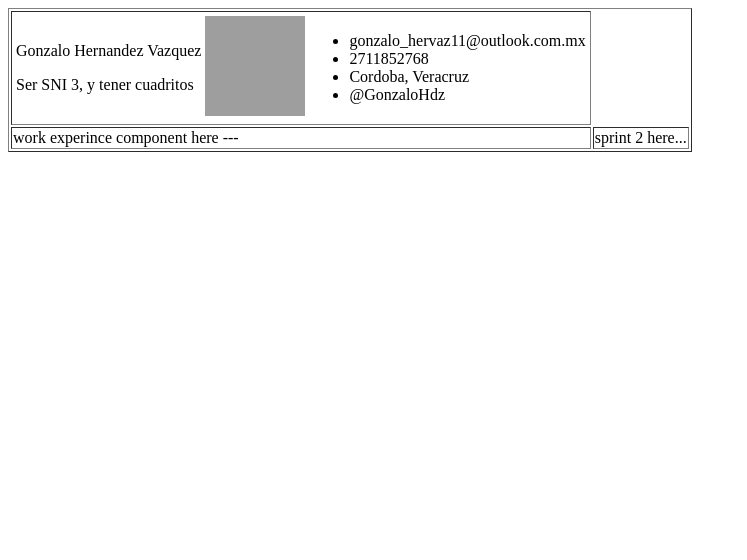
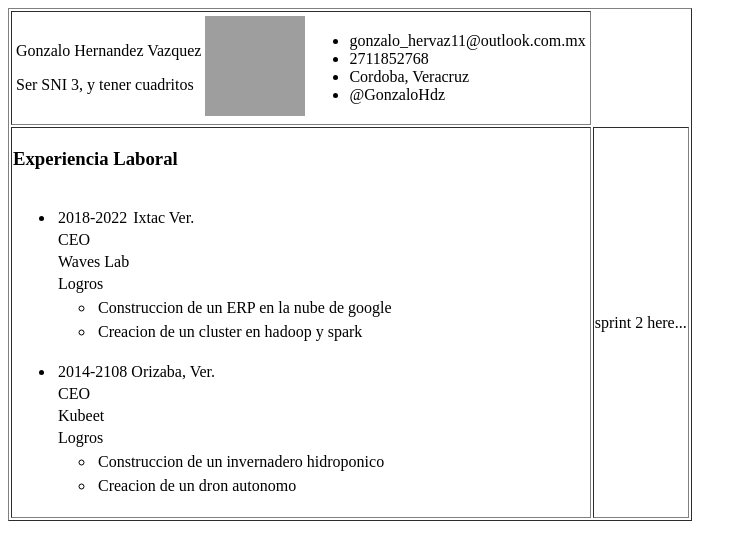
Before and after one commit to GonzaloHdz/mycv, an Angular app: page / in a window 1280 px wide. Shown: the top 560 px of the page, without its empty margins (0-747 px from the left). Built offline with nearby package versions, Linux system fonts and the light colour scheme; grey boxes are pictures that could not be loaded.

Commit message:
add work_experience branch #2

```diff
--- a/src/app/app.component.html
+++ b/src/app/app.component.html
@@ -6,7 +6,7 @@
    </tr>
    <tr>
     <td>
-        work experince component here ---
+        <app-work-experience></app-work-experience>
     </td>
     <td>
         sprint 2 here...
--- a/src/app/app.component.ts
+++ b/src/app/app.component.ts
@@ -1,11 +1,12 @@
 import { Component } from '@angular/core';
 import { RouterOutlet } from '@angular/router';
 import { HeaderComponent } from './header/header.component';
+import { WorkExperienceComponent } from './work-experience/work-experience.component';
 
 @Component({
   selector: 'app-root',
   standalone: true,
-  imports: [RouterOutlet,HeaderComponent],
+  imports: [RouterOutlet,HeaderComponent,WorkExperienceComponent],
   templateUrl: './app.component.html',
   styleUrl: './app.component.css'
 })
--- /dev/null
+++ b/src/app/work-experience/work-experience.component.html
@@ -0,0 +1,26 @@
+<h3>Experiencia Laboral</h3>
+<table border="0">
+    <ul *ngFor="let work of workExperience">
+        <li>
+            <tr>
+                <td>{{ work.fecha }} </td> <td> {{ work.ubicacion }}</td>
+            </tr>
+            <tr>
+                <td>{{ work.puesto }}</td> <td> </td>
+            </tr>
+            <tr>
+                <td>{{ work.empresa }}</td>
+            </tr>
+            <tr>
+                <td> Logros </td>
+            </tr>
+            <ul *ngFor="let logro of work.logros">
+                <li>
+                    <tr>
+                        <td>{{ logro.descripcion }} </td>
+                    </tr>
+                </li>
+            </ul>
+        </li>
+    </ul>
+</table>
--- /dev/null
+++ b/src/app/work-experience/work-experience.component.ts
@@ -0,0 +1,44 @@
+import { CommonModule } from '@angular/common';
+import { Component } from '@angular/core';
+
+@Component({
+  selector: 'app-work-experience',
+  standalone: true,
+  imports: [CommonModule],
+  templateUrl: './work-experience.component.html',
+  styleUrl: './work-experience.component.css'
+})
+export class WorkExperienceComponent {
+  workExperience : Array<any> = [];
+ngOnInit(): void {
+  let work1 = {
+fecha: "2018-2022",
+ubicacion: "Ixtac Ver.",
+puesto: "CEO",
+empresa: "Waves Lab",
+logros : [
+{ descripcion : "Construccion de un ERP en la nube de google" },
+{ descripcion : "Creacion de un cluster en hadoop y spark" }
+]
+
+
+};
+let work2 = {
+  fecha: "2014-2108",
+  ubicacion: "Orizaba, Ver.",
+  puesto: "CEO",
+  empresa: "Kubeet",
+  logros : [
+  { descripcion: "Construccion de un invernadero hidroponico" },
+  { descripcion : "Creacion de un dron autonomo"}
+  ]
+};
+
+this.workExperience. push(work1);
+this.workExperience. push(work2);
+console. log(this.workExperience);
+
+  }
+
+
+}
```
Also changed, not shown: src/app/work-experience/work-experience.component.css (added), 1 other file (tests, documents, lock files or other folders).
